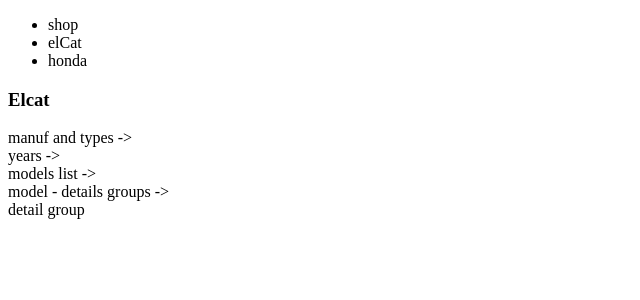
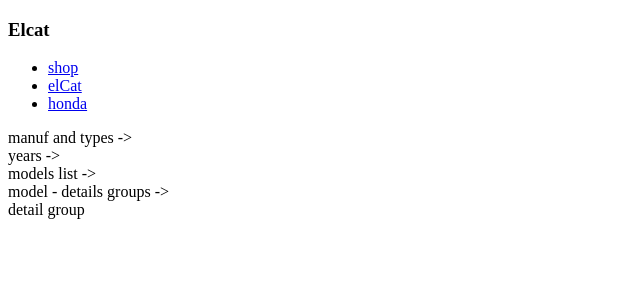
Before and after one commit to LazzyLizzard/elCat2, a React app: page / in a window 1280 px wide. Shown: the top 300 px of the page, without its empty margins (0-640 px from the left). Built offline with nearby package versions, Linux system fonts and the light colour scheme.

Commit message:
storeStruct

```diff
--- a/package.json
+++ b/package.json
@@ -35,6 +35,7 @@
     "babel-polyfill": "^6.3.14",
     "babel-runtime": "^6.3.19",
     "react": "^0.14.6",
+    "react-bootstrap": "^0.30.10",
     "react-dom": "^0.14.6",
     "react-redux": "^4.0.6",
     "redux": "^3.0.6",
--- a/src/components/breadCrumbs/BreadCrumbItem.js
+++ b/src/components/breadCrumbs/BreadCrumbItem.js
@@ -11,8 +11,10 @@
                     if (breadCrumbsData[key] !== null) {
                         let breadCrumbItem = breadCrumbsData[key];
                         return <li
-                            key={key}
-                        >{breadCrumbItem.name}
+                            key={key}>
+                            <a href='#'>
+                                {breadCrumbItem.name}
+                            </a>
                         </li>
                     }
                 })}
--- a/src/containers/App.js
+++ b/src/containers/App.js
@@ -17,12 +17,15 @@
         const {breadCrumbs} = this.props;
         return (
 
+
             <div>
-                <div><BreadCrumbs breadCrumbsPath={breadCrumbs} /></div>
 
                 <h3>
                     Elcat
                 </h3>
+
+                <div><BreadCrumbs breadCrumbsPath={breadCrumbs} /></div>
+
 
                 <div id='data'>
 
--- a/src/store/storeStructure.js
+++ b/src/store/storeStructure.js
@@ -10,7 +10,7 @@
 
     manufsAndTransportTypes: {},
 
-    currentPath: {
+    mainAppState: {
         transportTypeId: null,
         year: null,
         modelsListIds: [],
```
